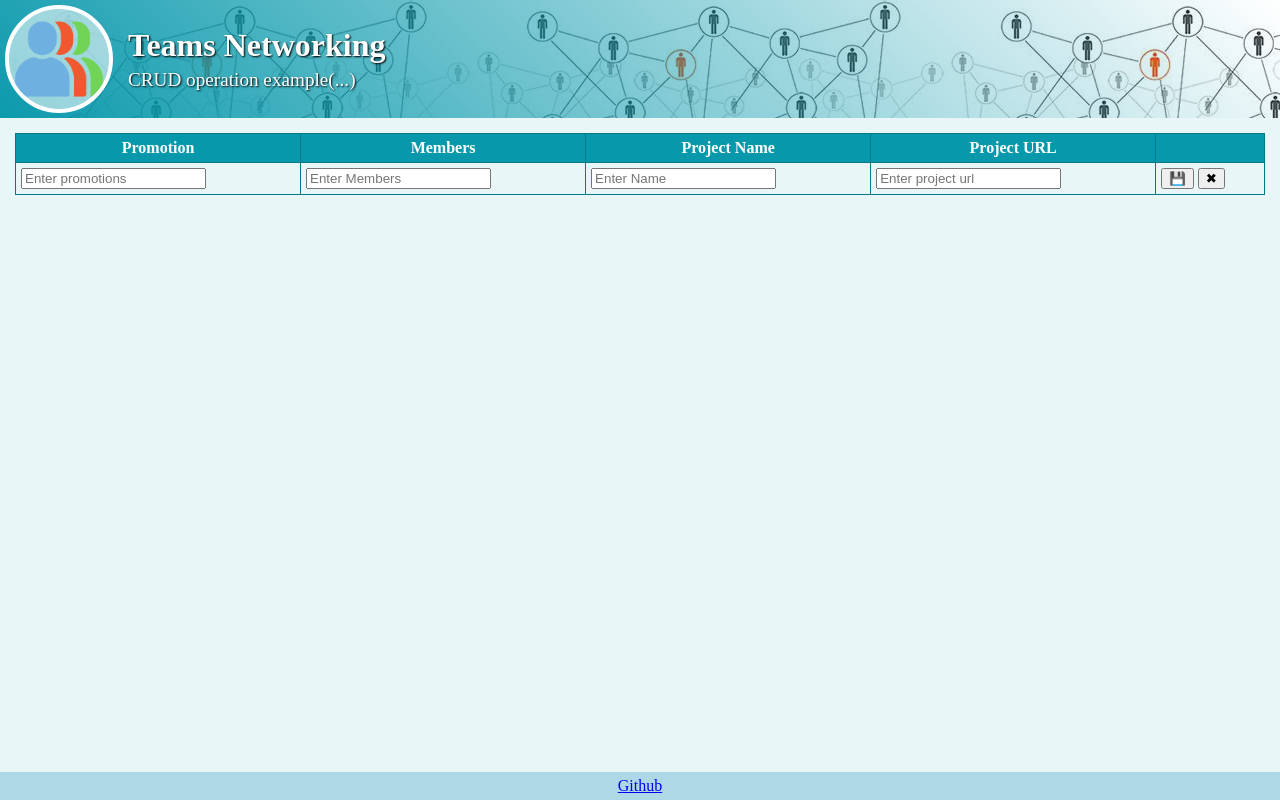
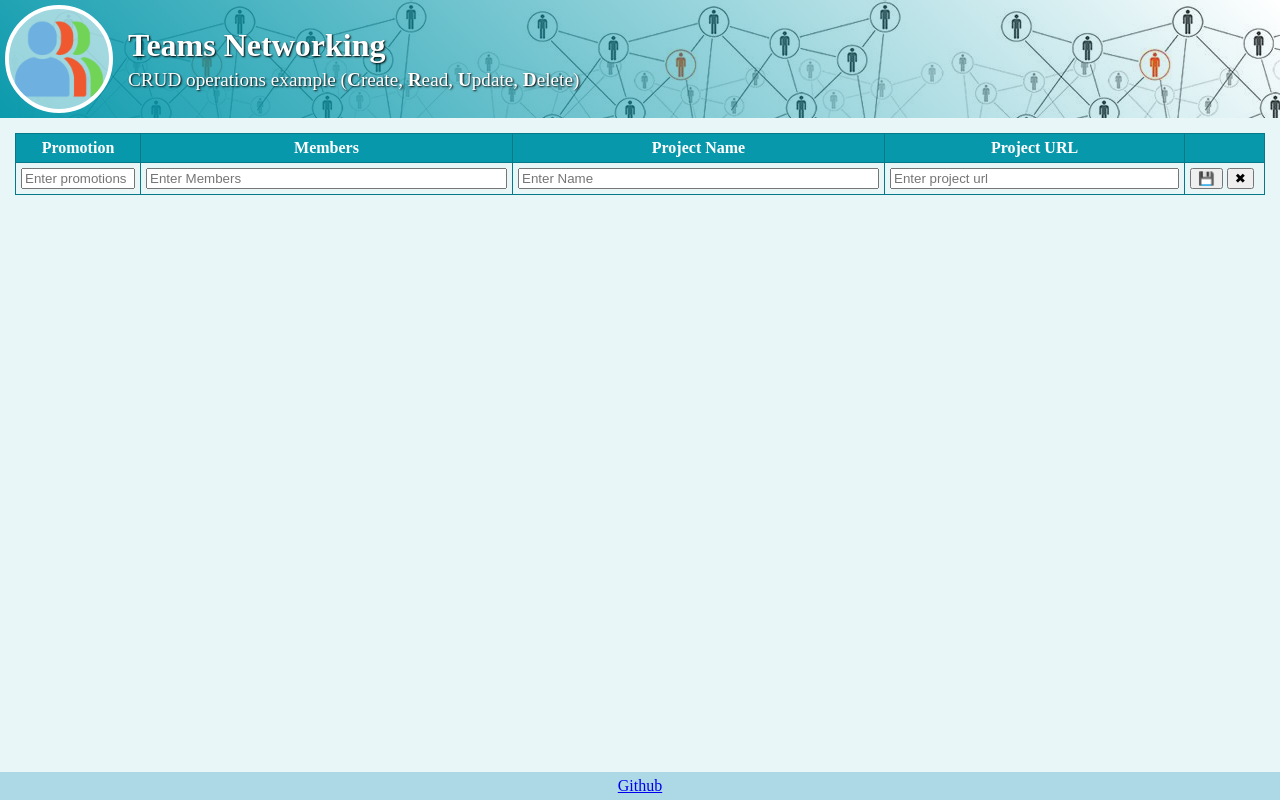
Before and after one commit to raresrobotin/teams-networking, a website built with webpack: page src/index.html in a window 1280 px wide. Built offline with nearby package versions, Linux system fonts and the light colour scheme; files whose address does not match are found by name.

Commit message:
style table inputs

```diff
--- a/package.json
+++ b/package.json
@@ -9,6 +9,7 @@
     "clear": "npm run clean && rimraf node_modules",
     "prebuild": "npm run clean",
     "build": "webpack --mode production",
+    "api": "cd ../node-api && npm start",
     "start": "webpack serve --open",
     "demo": "set PORT=8080 && serve docs"
   },
--- a/src/index.html
+++ b/src/index.html
@@ -13,13 +13,23 @@
         </div>
         <div id="header-info">
           <h1>Teams Networking</h1>
-          <h2>CRUD operation example(...)</h2>
+          <h2>
+            CRUD operations example (<strong>C</strong>reate, <strong>R</strong>ead, <strong>U</strong>pdate,
+            <strong>D</strong>elete)
+          </h2>
         </div>
       </div>
     </header>
     <section>
       <form id="teamsForm" method="get">
         <table id="teamsTable" border="1">
+          <colgroup>
+            <col style="width: 125px" />
+            <col />
+            <col />
+            <col style="width: 300px" />
+            <col style="width: 80px" />
+          </colgroup>
           <thead>
             <tr>
               <th>Promotion</th>
--- a/src/style.css
+++ b/src/style.css
@@ -61,6 +61,11 @@ section {
   width: 100%;
 }
 
+#teamsTable tfoot input[type="text"] {
+  width: 100%;
+  box-sizing: border-box;
+}
+
 #teamsTable th,
 #teamsTable td {
   border: 1px solid #057988;
```
